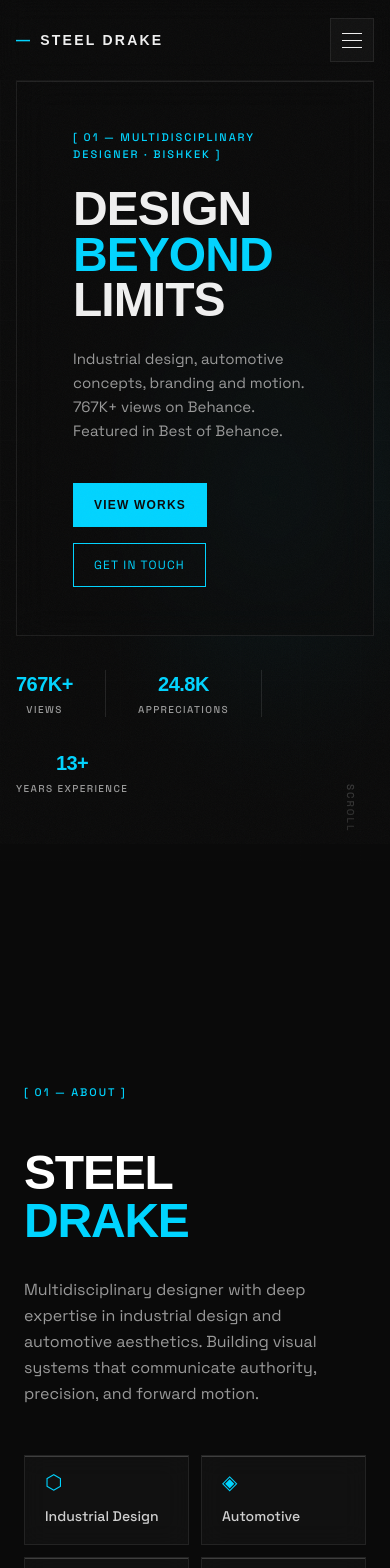
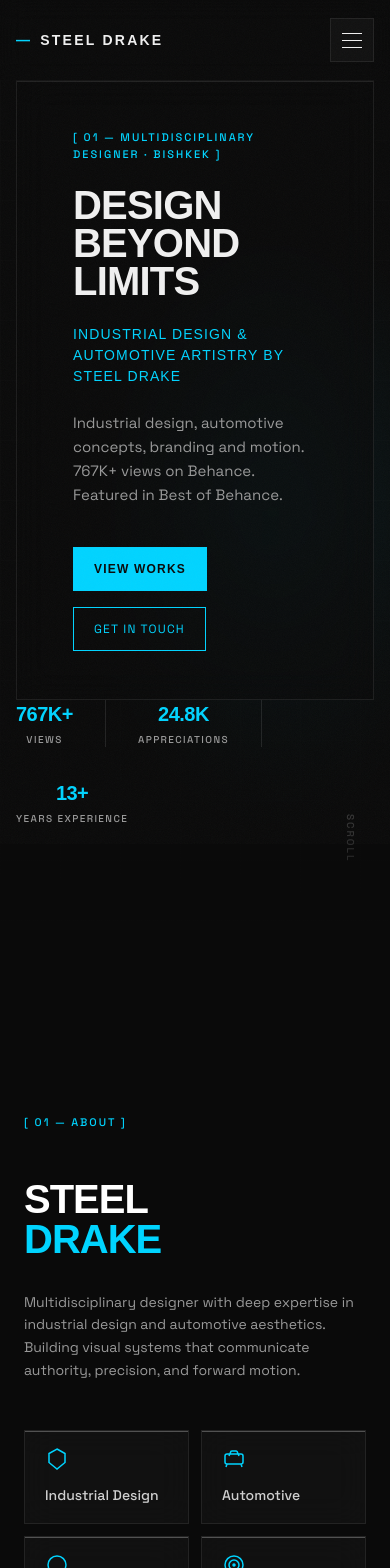
Before and after one commit to Redeemer2122/steel-drake-site, a Next.js app: page / in a window 390 px wide. Shown: the top 1568 px of the page. Built offline with nearby package versions, Linux system fonts and the light colour scheme; a web font is replaced by a local one.

Commit message:
fix: Tailwind v4 syntax corrections

```diff
--- a/components/sections/About.tsx
+++ b/components/sections/About.tsx
@@ -1,13 +1,15 @@
 "use client";
 
+import type { ReactElement } from "react";
 import { RevealOnScroll } from "@/components/ui/RevealOnScroll";
 import { SectionLabel } from "@/components/ui/SectionLabel";
+import { GlassCard } from "@/components/ui/GlassCard";
 
 const disciplines = [
-  { name: "Industrial Design", icon: "⬡" },
-  { name: "Automotive", icon: "◈" },
-  { name: "Branding", icon: "◉" },
-  { name: "Motion", icon: "◎" },
+  { name: "Industrial Design", icon: "hexagon" },
+  { name: "Automotive", icon: "car" },
+  { name: "Branding", icon: "circle" },
+  { name: "Motion", icon: "target" },
 ];
 
 const stats = [
@@ -16,6 +18,62 @@ const stats = [
   { value: "5", label: "Countries" },
   { value: "Best of", label: "Behance" },
 ];
+
+function DisciplineIcon({ type }: { type: string }): ReactElement {
+  const icons: Record<string, ReactElement> = {
+    hexagon: (
+      <svg
+        width="24"
+        height="24"
+        viewBox="0 0 24 24"
+        fill="none"
+        stroke="currentColor"
+        strokeWidth="1.5"
+      >
+        <path d="M12 2l8 4.5v9L12 22l-8-6.5v-9L12 2z" />
+      </svg>
+    ),
+    car: (
+      <svg
+        width="24"
+        height="24"
+        viewBox="0 0 24 24"
+        fill="none"
+        stroke="currentColor"
+        strokeWidth="1.5"
+      >
+        <path d="M5 17h14M5 17a2 2 0 01-2-2V9a2 2 0 012-2h14a2 2 0 012 2v6a2 2 0 01-2 2M5 17l-1 3M19 17l1 3M7 9l1.5-3.5A1.5 1.5 0 0110 4h4a1.5 1.5 0 011.5 1.5L17 9" />
+      </svg>
+    ),
+    circle: (
+      <svg
+        width="24"
+        height="24"
+        viewBox="0 0 24 24"
+        fill="none"
+        stroke="currentColor"
+        strokeWidth="1.5"
+      >
+        <circle cx="12" cy="12" r="9" />
+      </svg>
+    ),
+    target: (
+      <svg
+        width="24"
+        height="24"
+        viewBox="0 0 24 24"
+        fill="none"
+        stroke="currentColor"
+        strokeWidth="1.5"
+      >
+        <circle cx="12" cy="12" r="9" />
+        <circle cx="12" cy="12" r="5" />
+        <circle cx="12" cy="12" r="1" fill="currentColor" />
+      </svg>
+    ),
+  };
+  return icons[type] || null;
+}
 
 export function About() {
   return (
@@ -28,54 +86,50 @@ export function About() {
           </SectionLabel>
         </RevealOnScroll>
 
-        {/* Main Grid */}
-        <div className="grid grid-cols-1 lg:grid-cols-2 gap-16 lg:gap-24 items-start">
+        {/* Main Grid with gap-40 */}
+        <div className="grid grid-cols-1 lg:grid-cols-2 gap-16 lg:gap-40 items-start">
           {/* Left Column — Identity + Disciplines */}
           <div>
             {/* Headline */}
             <RevealOnScroll delay={0.1}>
-              <h2 className="font-display text-[clamp(3rem,7vw,6rem)] font-black leading-none tracking-tight text-white mb-8">
+              <h2 className="font-display text-[clamp(2.5rem,6vw,5rem)] font-black leading-none tracking-tight text-white mb-8">
                 STEEL
                 <br />
                 <span className="text-accent">DRAKE</span>
               </h2>
             </RevealOnScroll>
 
-            {/* Bio */}
+            {/* Bio - slightly smaller typography */}
             <RevealOnScroll delay={0.2}>
-              <p className="font-body text-base text-(--text-secondary) leading-relaxed max-w-[52ch] mb-12">
+              <p className="font-body text-sm text-(--text-secondary) leading-relaxed max-w-[48ch] mb-12">
                 Multidisciplinary designer with deep expertise in industrial
                 design and automotive aesthetics. Building visual systems that
                 communicate authority, precision, and forward motion.
               </p>
             </RevealOnScroll>
 
-            {/* Discipline Grid 2×2 */}
+            {/* Discipline Grid 2x2 */}
             <div className="grid grid-cols-2 gap-3">
               {disciplines.map((d, i) => (
                 <RevealOnScroll key={d.name} delay={0.3 + i * 0.08}>
-                  <div className="group relative overflow-hidden rounded-2 border border-white/8 bg-white/3 px-5 py-4 shadow-[inset_0_1px_0_rgba(255,255,255,0.1)] backdrop-blur-md transition-all duration-500 hover:border-accent/30 hover:bg-white/5">
-                    <span className="pointer-events-none absolute inset-x-0 top-0 h-px bg-white/10" />
-                    <span
-                      className="mb-3 block text-accent font-display text-xl leading-none"
-                      aria-hidden="true"
-                    >
-                      {d.icon}
+                  <GlassCard className="px-5 py-4 hover:border-accent/30">
+                    <span className="mb-3 block text-accent">
+                      <DisciplineIcon type={d.icon} />
                     </span>
                     <span className="font-body text-sm font-medium text-white/80 leading-tight">
                       {d.name}
                     </span>
-                  </div>
+                  </GlassCard>
                 </RevealOnScroll>
               ))}
             </div>
           </div>
 
-          {/* Right Column — Photo Block */}
+          {/* Right Column — Photo Block with GlassCard */}
           <RevealOnScroll delay={0.2}>
             <div className="relative lg:mt-16">
-              {/* Photo placeholder */}
-              <div className="relative aspect-3/4 overflow-hidden border border-white/8 bg-surface">
+              {/* Photo placeholder wrapped in GlassCard */}
+              <GlassCard className="aspect-3/4">
                 <div className="absolute inset-0 flex flex-col items-center justify-center gap-4">
                   <span className="text-accent font-display text-4xl tracking-widest opacity-50 uppercase">
                     [ Photo ]
@@ -87,14 +141,14 @@ export function About() {
                 {/* Corner accent line */}
                 <span className="absolute bottom-0 right-0 h-16 w-px bg-accent/40" />
                 <span className="absolute bottom-0 right-0 h-px w-16 bg-accent/40" />
-              </div>
+              </GlassCard>
 
-              {/* Badge */}
+              {/* Badge - Freelance */}
               <div className="absolute -bottom-5 -left-4 z-10">
                 <div className="flex items-center gap-2 border border-accent/40 bg-accent/10 px-4 py-2 backdrop-blur-md">
                   <span className="h-1.5 w-1.5 rounded-full bg-accent animate-pulse" />
                   <span className="font-body text-[11px] font-medium uppercase tracking-[0.16em] text-accent">
-                    Available for Freelance
+                    Freelance
                   </span>
                 </div>
               </div>
@@ -102,11 +156,16 @@ export function About() {
           </RevealOnScroll>
         </div>
 
-        {/* Stats Row */}
-        <div className="mt-20 grid grid-cols-2 lg:grid-cols-4 divide-x divide-white/6 border-x border-white/6">
+        {/* Stats Row with thin line dividers */}
+        <div className="mt-20 pt-8 border-t border-white/6">
+          <div className="grid grid-cols-2 lg:grid-cols-4">
             {stats.map((s, i) => (
               <RevealOnScroll key={s.label} delay={0.5 + i * 0.07}>
-              <div className="px-8 py-6 first:pl-0 last:pr-0">
+                <div className="relative px-8 py-6 first:pl-0 last:pr-0">
+                  {/* Thin vertical divider */}
+                  {i > 0 && (
+                    <div className="absolute left-0 top-1/2 -translate-y-1/2 h-8 w-px bg-white/10" />
+                  )}
                   <div className="font-display text-4xl font-black text-accent leading-none tracking-tight mb-2">
                     {s.value}
                   </div>
@@ -118,6 +177,7 @@ export function About() {
             ))}
           </div>
         </div>
+      </div>
     </section>
   );
 }
--- a/components/sections/Hero.tsx
+++ b/components/sections/Hero.tsx
@@ -130,8 +130,6 @@ export function Hero() {
         }}
       />
 
-      {/* ── Grain texture (inherited from globals.css via body:after) ── */}
-
       {/* ── Glassmorphism content block ── */}
       <div className="relative z-10 mx-auto w-full max-w-7xl px-4 sm:px-6 lg:px-8">
         <motion.div
@@ -168,16 +166,20 @@ export function Hero() {
 
             {/* Massive headline */}
             <motion.h1
-              className="font-display font-black uppercase leading-[0.95] tracking-[-0.02em] text-[clamp(48px,8vw,120px)] my-6"
+              className="font-display font-black uppercase leading-[0.95] tracking-[-0.02em] text-[clamp(40px,7vw,80px)] md:text-5xl my-6"
               style={{ lineHeight: 0.95 }}
               variants={itemVariants}
             >
-              Design
-              <br />
-              <span style={{ color: "var(--accent)" }}>Beyond</span>
-              <br />
-              Limits
+              Design Beyond Limits
             </motion.h1>
+
+            {/* Subtitle */}
+            <motion.p
+              className="font-display text-[clamp(14px,2vw,18px)] font-light text-accent tracking-[0.08em] uppercase mb-6"
+              variants={itemVariants}
+            >
+              Industrial Design & Automotive Artistry by Steel Drake
+            </motion.p>
 
             {/* Description */}
             <motion.p
--- a/components/sections/Works.tsx
+++ b/components/sections/Works.tsx
@@ -25,33 +25,34 @@ export function Works() {
           </h2>
         </RevealOnScroll>
 
-        {/* Bento Grid */}
-        <div
-          className="grid grid-cols-1 md:grid-cols-3 gap-3"
-          style={{
-            gridTemplateColumns: "repeat(3, 1fr)",
-          }}
-        >
-          {/* Row 1: Large (2/3) + Small (1/3) */}
+        {/* Bento Grid - Dynamic asymmetric layout */}
+        <div className="grid grid-cols-1 md:grid-cols-3 gap-3 auto-rows-[280px] md:auto-rows-[320px]">
+          {/* Project 1: col-span-2 - Land Cruiser */}
           <RevealOnScroll delay={0.1}>
             <WorkCard work={works[0]} index={0} />
           </RevealOnScroll>
+
+          {/* Project 2: small card */}
           <RevealOnScroll delay={0.15}>
             <WorkCard work={works[1]} index={1} />
           </RevealOnScroll>
 
-          {/* Row 2: Small + Small + Small */}
+          {/* Project 3: row-span-2 - Tesla Model SD */}
           <RevealOnScroll delay={0.2}>
             <WorkCard work={works[2]} index={2} />
           </RevealOnScroll>
+
+          {/* Project 4: col-span-2 - Automotive Concepts */}
           <RevealOnScroll delay={0.25}>
             <WorkCard work={works[3]} index={3} />
           </RevealOnScroll>
+
+          {/* Project 5: small card */}
           <RevealOnScroll delay={0.3}>
             <WorkCard work={works[4]} index={4} />
           </RevealOnScroll>
 
-          {/* Row 3: Medium (full width) */}
+          {/* Project 6: small card */}
           <RevealOnScroll delay={0.35}>
             <WorkCard work={works[5]} index={5} />
           </RevealOnScroll>
--- a/components/ui/GlassCard.tsx
+++ b/components/ui/GlassCard.tsx
@@ -11,10 +11,16 @@ export function GlassCard({
 }: GlassCardProps) {
   return (
     <div
-      className={`relative overflow-hidden rounded-2 border border-white/8 bg-white/3 shadow-[inset_0_1px_0_rgba(255,255,255,0.1)] backdrop-blur-md ${className}`}
+      className={`relative overflow-hidden rounded-2 border border-white/8 bg-white/3 shadow-[inset_0_1px_0_rgba(255,255,255,0.1)] backdrop-blur-lg transition-all duration-500 hover:shadow-[0_0_20px_rgba(255,255,255,0.1)] ${className}`}
       {...props}
     >
       <span className="pointer-events-none absolute inset-x-0 top-0 h-px bg-white/10" />
+      <div
+        className="absolute inset-0 pointer-events-none"
+        style={{
+          boxShadow: "inset 0 1px 0 rgba(255, 255, 255, 0.1)",
+        }}
+      />
       {children}
     </div>
   );
--- a/components/ui/WorkCard.tsx
+++ b/components/ui/WorkCard.tsx
@@ -9,17 +9,18 @@ type WorkCardProps = {
 };
 
 const sizeConfig = {
-  large: { aspect: "aspect-[4/3]", cols: "col-span-2" },
-  small: { aspect: "aspect-square", cols: "col-span-1" },
-  medium: { aspect: "aspect-[21/9]", cols: "col-span-3" },
+  large: { aspect: "aspect-[4/3]", cols: "col-span-2", rows: "" },
+  small: { aspect: "aspect-square", cols: "col-span-1", rows: "" },
+  medium: { aspect: "aspect-[21/9]", cols: "col-span-3", rows: "" },
+  tall: { aspect: "aspect-[3/4]", cols: "col-span-1", rows: "row-span-2" },
 };
 
 export function WorkCard({ work, index }: WorkCardProps) {
-  const { aspect, cols } = sizeConfig[work.size];
+  const { aspect, cols, rows } = sizeConfig[work.size];
 
   return (
     <motion.div
-      className={`group relative overflow-hidden cursor-pointer ${cols}`}
+      className={`group relative overflow-hidden cursor-pointer ${cols} ${rows}`}
       whileHover="hover"
       initial="rest"
     >
--- a/data/works.ts
+++ b/data/works.ts
@@ -3,7 +3,7 @@ export interface Work {
   title: string;
   category: string;
   year: string;
-  size: "large" | "small" | "medium";
+  size: "large" | "small" | "medium" | "tall";
   accentColor: string;
   description?: string;
 }
@@ -31,7 +31,7 @@ export const works: Work[] = [
     title: "Tesla Model SD",
     category: "Automotive Concept",
     year: "2023",
-    size: "small",
+    size: "tall",
     accentColor: "#00D4FF",
   },
   {
@@ -39,7 +39,7 @@ export const works: Work[] = [
     title: "Automotive Concepts",
     category: "Motion & Design",
     year: "2023",
-    size: "medium",
+    size: "large",
     accentColor: "#FF6B1A",
   },
   {
```
Lines whose indentation alone changed are shown as unchanged.
